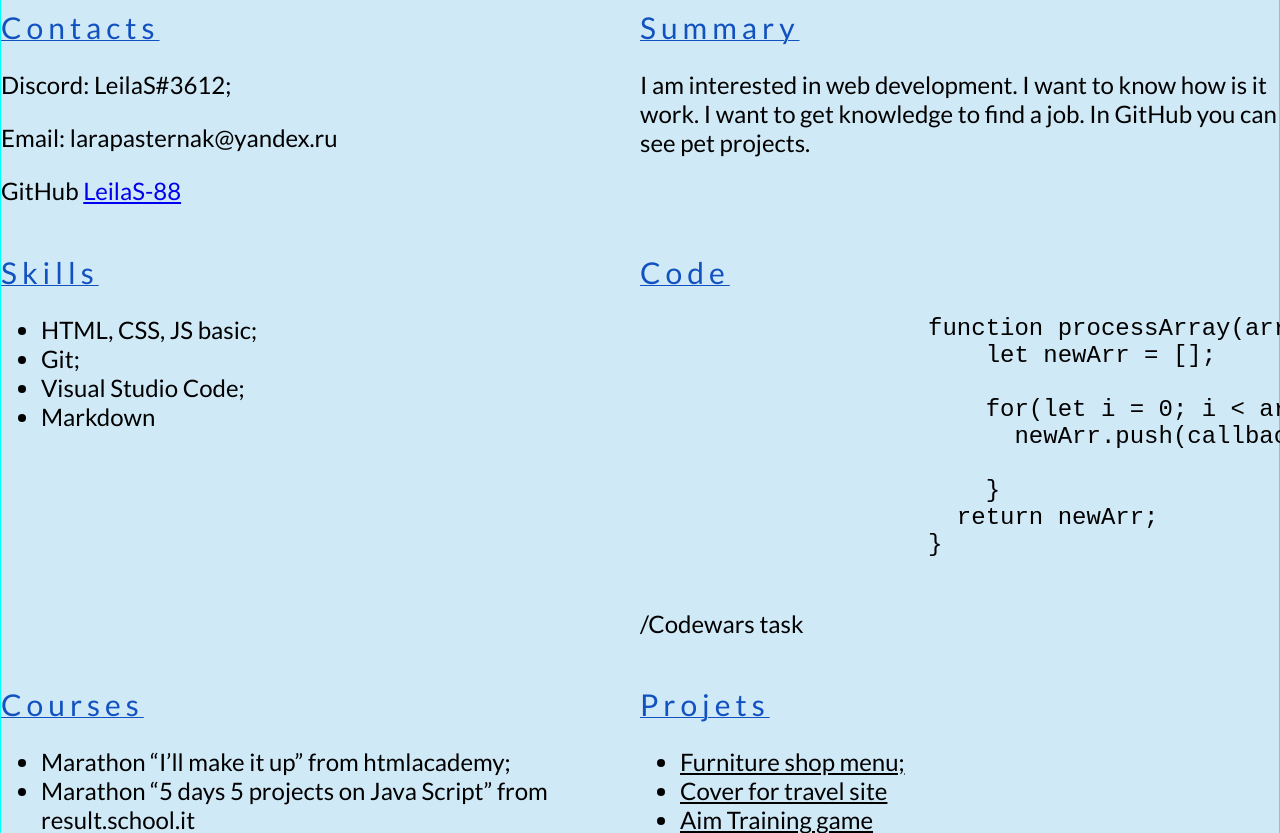
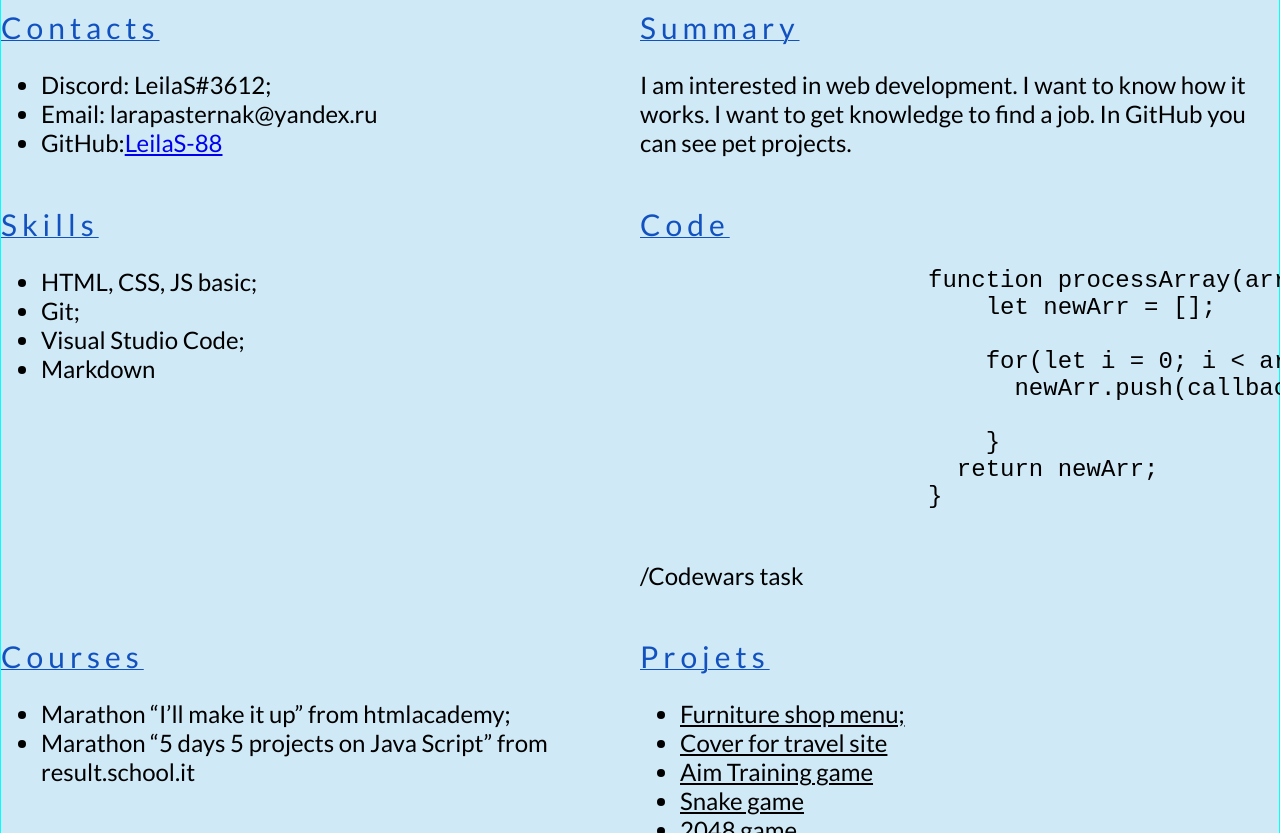
Before and after one commit to LeilaS-88/rsschool-cv_stage0-ru, a plain HTML site: page index.html in a window 1280 px wide. Shown: the part 267-1100 px from the top of the page. Drawn offline with Linux system fonts and the light colour scheme.

Commit message:
fix: change tag of contact

```diff
--- a/index.html
+++ b/index.html
@@ -24,7 +24,6 @@
             </nav>
         </div>
     </header>
-
     <main class="main">
         <div class="container main-container">
             <section class="section section-name" id="profile">
@@ -33,13 +32,15 @@
             </section>
             <section class="section" id="contacts">
                 <h2 class="section-title">Contacts</h2>
-                <p>Discord: LeilaS#3612;</p>
-                <p>Email: larapasternak@yandex.ru</p>
-                <p>GitHub <a href="https://github.com/LeilaS-88">LeilaS-88</a></p>
+                <ul>
+                    <li>Discord: LeilaS#3612;</li>
+                    <li>Email: larapasternak@yandex.ru</li>
+                    <li>GitHub:<a href="https://github.com/LeilaS-88">LeilaS-88</a></li>
+                </ul>
             </section>
             <section class="section" id="summary">
                 <h2 class="section-title">Summary</h2>
-                <p>I am interested in web development. I want to know how is it work. I want to get knowledge to find a job. In GitHub you can see pet projects.</p>
+                <p>I am interested in web development. I want to know how it works. I want to get knowledge to find a job. In GitHub you can see pet projects.</p>
             </section>
             <section class="section" id="skills">
                 <h2 class="section-title">Skills</h2>
@@ -56,7 +57,7 @@
                     function processArray(arr, callback) {
                         let newArr = [];
 
-                        for(let i = 0; i < arr.length; i++) {
+                        for(let i = 0; i &lt; arr.length; i++) {
                           newArr.push(callback(arr[i])) ;
 
                         }
@@ -100,7 +101,6 @@
             <a href="https://rs.school/js-stage0/"><img src="/assets/img/logo-rsschool3.png" alt="RSSchool"></a>
             <p>2022</p>
             <a class="footer-name-link" href="https://github.com/LeilaS-88">LeilaS-88</a>
-
         </div>
     </footer>
 </body>
--- a/style.css
+++ b/style.css
@@ -36,6 +36,7 @@ body {
     justify-content: space-between;
     background-color:rgb(208, 233, 246);
 }
+/* header */
 
 .header {
     border: 1px solid aqua;
@@ -66,6 +67,8 @@ body {
     background: rgb(208, 165, 215);
     color:#56066a
 }
+
+/* main */
 
 .main {
     border: 1px solid aqua;
@@ -116,6 +119,8 @@ body {
     color: black;
 }
 
+/* footer */
+
 .footer {
     border: 1px solid aqua;
     background-color: aqua;
```
